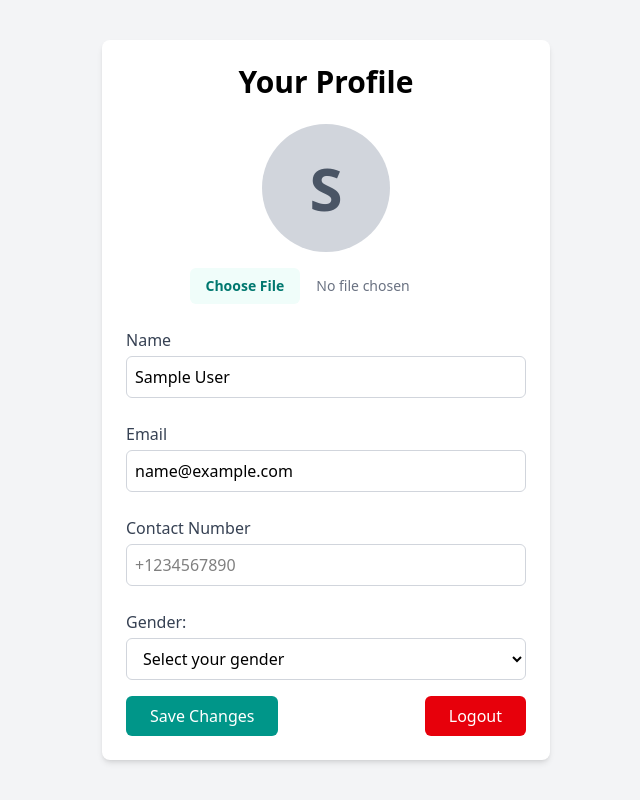
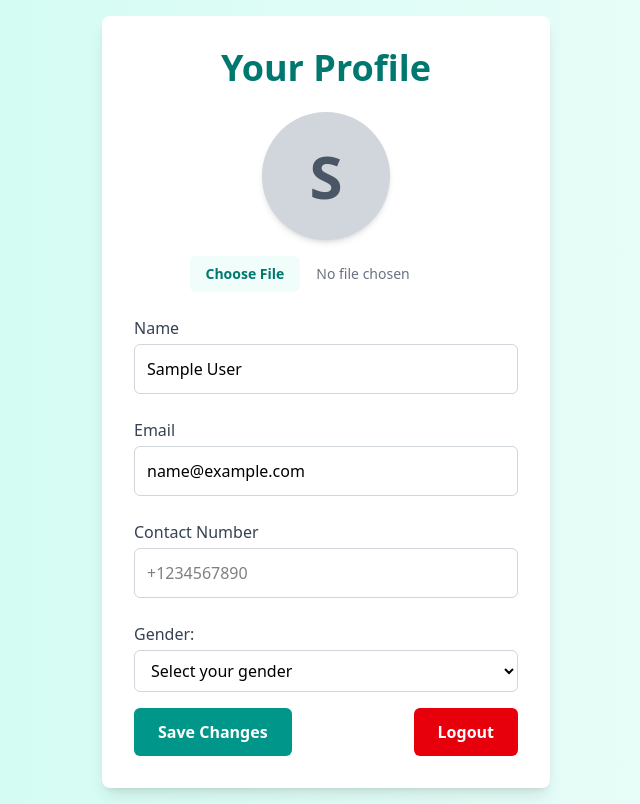
Before and after one commit to Beeplap/Blog_management_system, a React (Vite) app: page /profile in a window 1280 px wide. Shown: the whole page, without its empty margins (314-954 px from the left). Built offline with nearby package versions, Linux system fonts and the light colour scheme; sample sign-in values are in the browser's storage.

Commit message:
fix: improve Profile page UI and layout

```diff
--- a/src/pages/Profile.jsx
+++ b/src/pages/Profile.jsx
@@ -13,7 +13,7 @@ const Profile = () => {
     { value: "", label: "Select your gender" },
     { value: "male", label: "Male" },
     { value: "female", label: "Female" },
-    { value: "other", label: "Other " },
+    { value: "other", label: "Other" },
   ]);
 
   if (!user) {
@@ -72,9 +72,11 @@ const Profile = () => {
   };
 
   return (
-    <div className="flex items-center justify-center min-h-screen bg-gray-100 p-4">
-      <div className="bg-white shadow-md rounded-lg p-6 max-w-md w-full">
-        <h1 className="text-3xl font-bold mb-6 text-center">Your Profile</h1>
+    <div className="flex items-center justify-center min-h-screen bg-gradient-to-r from-teal-100 to-teal-50 p-4">
+      <div className="bg-white shadow-lg rounded-lg p-8 max-w-md w-full">
+        <h1 className="text-4xl font-bold mb-6 text-center text-teal-700">
+          Your Profile
+        </h1>
 
         <Formik
           initialValues={initialValues}
@@ -82,16 +84,13 @@ const Profile = () => {
           onSubmit={handleSubmit}
         >
           {({ setFieldValue, values, isSubmitting }) => {
-            // Handle gender select change with extra logic
             const onGenderChange = (e) => {
               const val = e.target.value;
               if (val === "other") {
                 setShowGenderWarning(true);
-                // Remove the "other" option from dropdown options
                 setGenderOptions((opts) =>
                   opts.filter((opt) => opt.value !== "other")
                 );
-                // Reset gender selection to empty string
                 setFieldValue("sex", "");
               } else {
                 setShowGenderWarning(false);
@@ -101,16 +100,15 @@ const Profile = () => {
 
             return (
               <Form className="space-y-6">
-                {/* Profile Pic Preview and Upload */}
                 <div className="flex flex-col items-center">
                   {previewPic ? (
                     <img
                       src={previewPic}
                       alt="Profile Preview"
-                      className="w-32 h-32 rounded-full object-cover mb-4 border-2 border-teal-500"
+                      className="w-32 h-32 rounded-full object-cover mb-4 border-4 border-teal-500 shadow-md"
                     />
                   ) : (
-                    <div className="w-32 h-32 rounded-full bg-gray-300 flex items-center justify-center text-gray-600 text-6xl font-bold mb-4">
+                    <div className="w-32 h-32 rounded-full bg-gray-300 flex items-center justify-center text-gray-600 text-6xl font-bold mb-4 shadow-md">
                       {initialValues.name.charAt(0).toUpperCase()}
                     </div>
                   )}
@@ -137,7 +135,6 @@ const Profile = () => {
                   />
                 </div>
 
-                {/* Name */}
                 <div>
                   <label
                     htmlFor="name"
@@ -150,7 +147,7 @@ const Profile = () => {
                     name="name"
                     type="text"
                     placeholder="Enter your full name"
-                    className="w-full p-2 border border-gray-300 rounded-md focus:outline-none focus:ring-2 focus:ring-teal-500"
+                    className="w-full p-3 border border-gray-300 rounded-md focus:outline-none focus:ring-2 focus:ring-teal-500"
                   />
                   <ErrorMessage
                     name="name"
@@ -159,7 +156,6 @@ const Profile = () => {
                   />
                 </div>
 
-                {/* Email */}
                 <div>
                   <label
                     htmlFor="email"
@@ -172,7 +168,7 @@ const Profile = () => {
                     name="email"
                     type="email"
                     placeholder="Enter your email"
-                    className="w-full p-2 border border-gray-300 rounded-md focus:outline-none focus:ring-2 focus:ring-teal-500"
+                    className="w-full p-3 border border-gray-300 rounded-md focus:outline-none focus:ring-2 focus:ring-teal-500"
                   />
                   <ErrorMessage
                     name="email"
@@ -181,7 +177,6 @@ const Profile = () => {
                   />
                 </div>
 
-                {/* Contact */}
                 <div>
                   <label
                     htmlFor="contact"
@@ -194,7 +189,7 @@ const Profile = () => {
                     name="contact"
                     type="tel"
                     placeholder="+1234567890"
-                    className="w-full p-2 border border-gray-300 rounded-md focus:outline-none focus:ring-2 focus:ring-teal-500"
+                    className="w-full p-3 border border-gray-300 rounded-md focus:outline-none focus:ring-2 focus:ring-teal-500"
                   />
                   <ErrorMessage
                     name="contact"
@@ -203,7 +198,6 @@ const Profile = () => {
                   />
                 </div>
 
-                {/* Sex / Gender */}
                 <div className="mb-4">
                   <label
                     htmlFor="sex"
@@ -217,7 +211,7 @@ const Profile = () => {
                     name="sex"
                     value={values.sex}
                     onChange={onGenderChange}
-                    className="w-full px-3 py-2 border border-gray-300 rounded-md focus:outline-none focus:ring-2 focus:ring-blue-500"
+                    className="w-full px-3 py-2 border border-gray-300 rounded-md focus:outline-none focus:ring-2 focus:ring-teal-500"
                   >
                     {genderOptions.map(({ value, label }) => (
                       <option key={value} value={value}>
@@ -227,7 +221,7 @@ const Profile = () => {
                   </Field>
                   {showGenderWarning && (
                     <p className="text-sm text-gray-500 mt-1 italic">
-                      not buying it — only male or female, thanks
+                      Not buying it — only male or female, thanks.
                     </p>
                   )}
                   <ErrorMessage
@@ -237,12 +231,11 @@ const Profile = () => {
                   />
                 </div>
 
-                {/* Buttons */}
                 <div className="flex justify-between">
                   <button
                     type="submit"
                     disabled={isSubmitting}
-                    className={`px-6 py-2 rounded-md text-white ${
+                    className={`px-6 py-3 rounded-md text-white font-semibold ${
                       isSubmitting
                         ? "bg-teal-300 cursor-not-allowed"
                         : "bg-teal-600 hover:bg-teal-700"
@@ -254,7 +247,7 @@ const Profile = () => {
                   <button
                     type="button"
                     onClick={() => logout()}
-                    className="px-6 py-2 rounded-md bg-red-600 text-white hover:bg-red-700 transition"
+                    className="px-6 py-3 rounded-md bg-red-600 text-white font-semibold hover:bg-red-700 transition"
                   >
                     Logout
                   </button>
```
